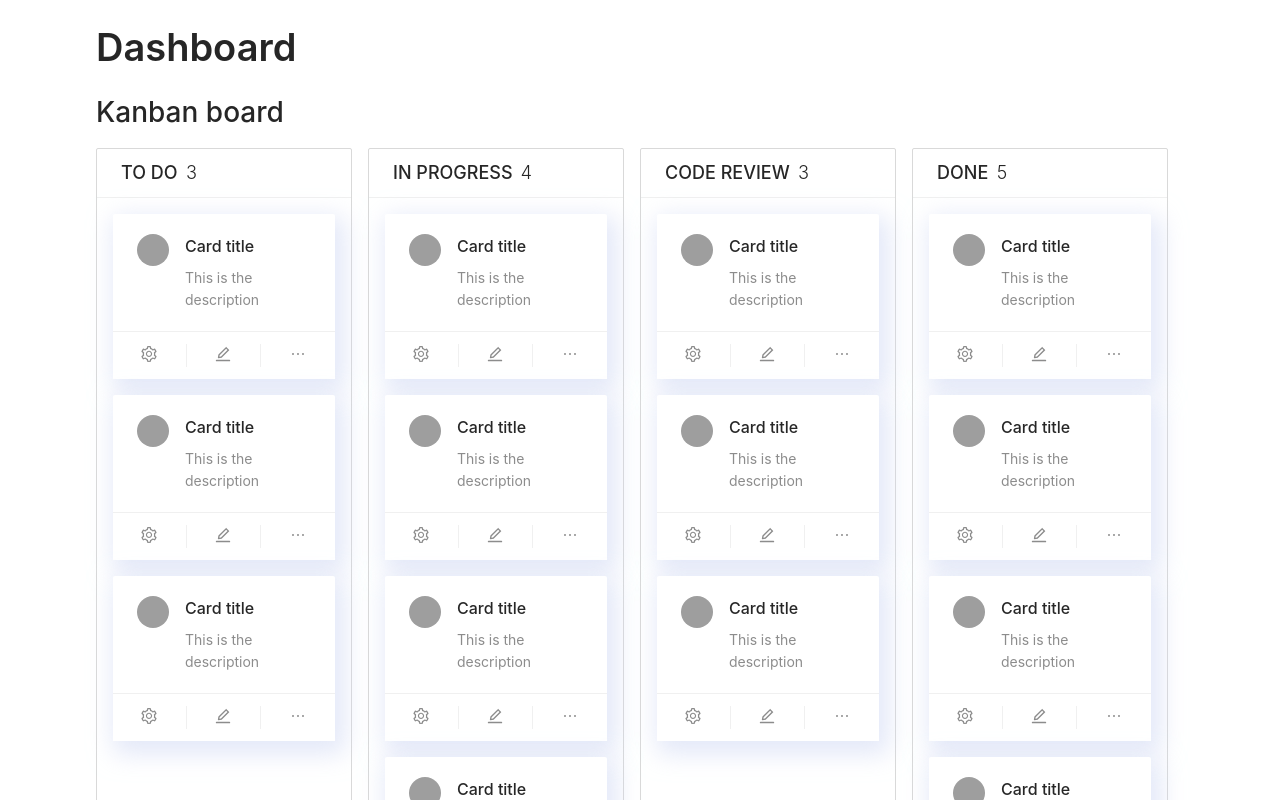
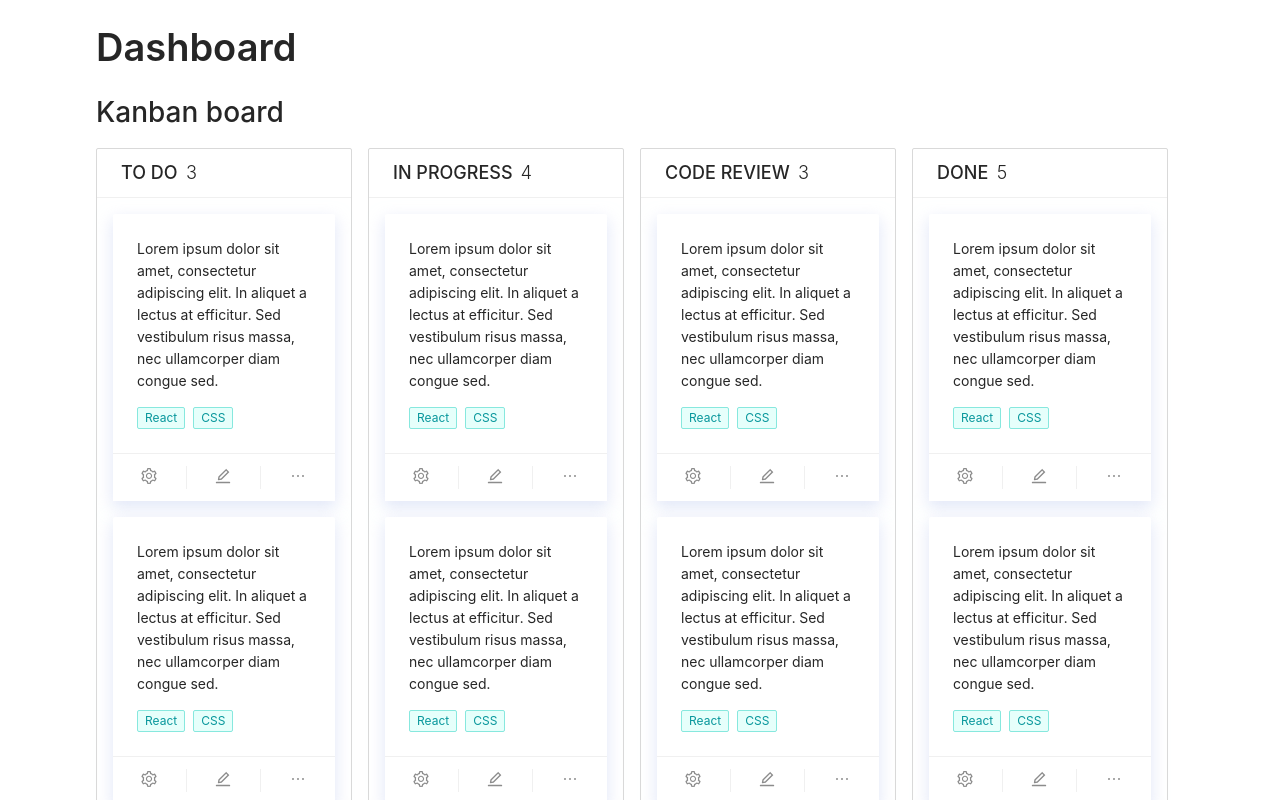
Before and after one commit to rafvanpuyvelde/kanban-board, a React (Create React App) app: page / in a window 1280 px wide. Shown: the top 800 px of the page. Built offline with nearby package versions, Linux system fonts and the light colour scheme; grey boxes are pictures that could not be loaded.

Commit message:
Changed drag&drop library + Added card contents

```diff
--- a/package.json
+++ b/package.json
@@ -9,6 +9,7 @@
     "@types/jest": "^24.0.0",
     "@types/node": "^12.0.0",
     "@types/react": "^16.9.46",
+    "@types/react-beautiful-dnd": "^13.0.0",
     "@types/react-dom": "^16.9.8",
     "@types/react-redux": "^7.1.7",
     "@types/styled-components": "^5.1.2"
@@ -17,8 +18,8 @@
     "@reduxjs/toolkit": "^1.2.5",
     "antd": "^4.5.3",
     "react": "^16.13.1",
+    "react-beautiful-dnd": "^13.0.0",
     "react-dom": "^16.13.1",
-    "react-draggable": "^4.4.3",
     "react-hook-form": "^6.3.2",
     "react-redux": "^7.2.0",
     "react-scripts": "3.4.2",
--- a/src/components/board-item/BoardItem.tsx
+++ b/src/components/board-item/BoardItem.tsx
@@ -1,6 +1,6 @@
 import React from "react";
 import styled from "styled-components";
-import { Skeleton, List, Card, Avatar } from "antd";
+import { Skeleton, List, Card, Tag } from "antd";
 import {
   EditOutlined,
   EllipsisOutlined,
@@ -8,8 +8,6 @@ import {
 } from "@ant-design/icons";
 
 import { IBoardCategoryListItem } from "../../types/BoardTypes";
-
-const { Meta } = Card;
 
 export interface IProps {
   item: IBoardCategoryListItem;
@@ -26,13 +24,15 @@ export const BoardItem = ({ item }: IProps) => {
         ]}
       >
         <Skeleton loading={false} avatar active>
-          <Meta
-            avatar={
-              <Avatar src="https://zos.alipayobjects.com/rmsportal/ODTLcjxAfvqbxHnVXCYX.png" />
-            }
-            title="Card title"
-            description="This is the description"
-          />
+          <p>{item.description}</p>
+          <div>
+            {item.tags &&
+              item.tags.map((tag) => (
+                <Tag key={tag} color="cyan">
+                  {tag}
+                </Tag>
+              ))}
+          </div>
         </Skeleton>
       </ItemCard>
     </BoardItemWrapper>
@@ -51,7 +51,7 @@ const ItemCard = styled(Card)`
   border: none;
   min-width: 100%;
   min-height: 100%;
-  box-shadow: 5px 8px 24px 5px rgba(208, 216, 243, 0.6);
+  box-shadow: 0px 6px 16px 1px rgba(208, 216, 243, 0.6);
 `;
 
 export default BoardItem;
```
Also changed, not shown: 1 other file (tests, documents, lock files or other folders).
